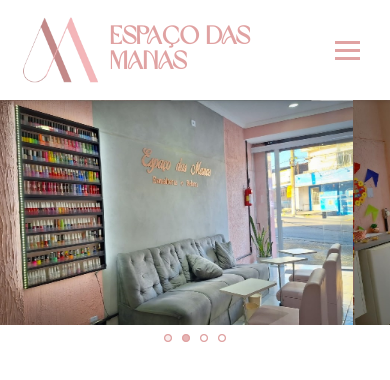
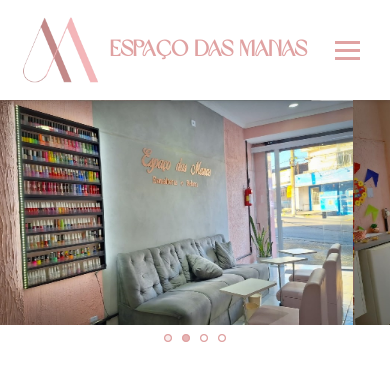
Before and after one commit to willlofc/MANAS-VAIDOSAS, a plain HTML site: page index.html in a window 390 px wide. Drawn offline with Linux system fonts and the light colour scheme.

Commit message:
ajuste responsivo

```diff
--- a/CSS/header.css
+++ b/CSS/header.css
@@ -94,7 +94,7 @@ header .hamburguer, header .overlay
 @media(max-width: 760px) {
 
     .title h3{
-        font-size: 25px !important;
+        font-size: 22px !important;
     }
 
     .header .title {
```
